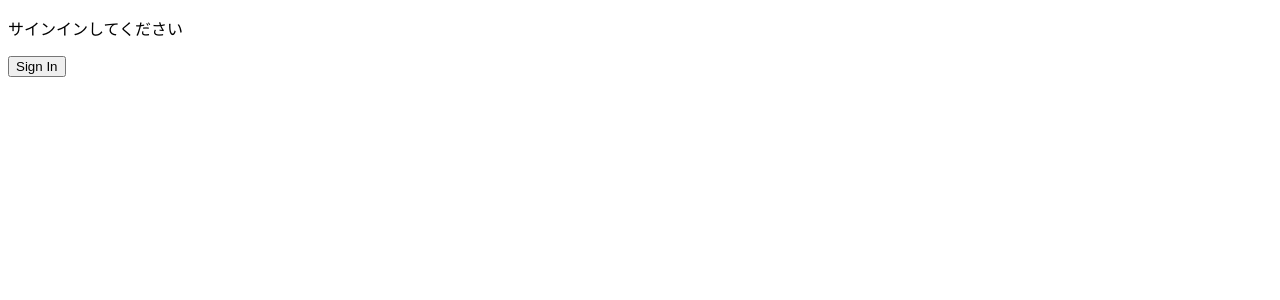
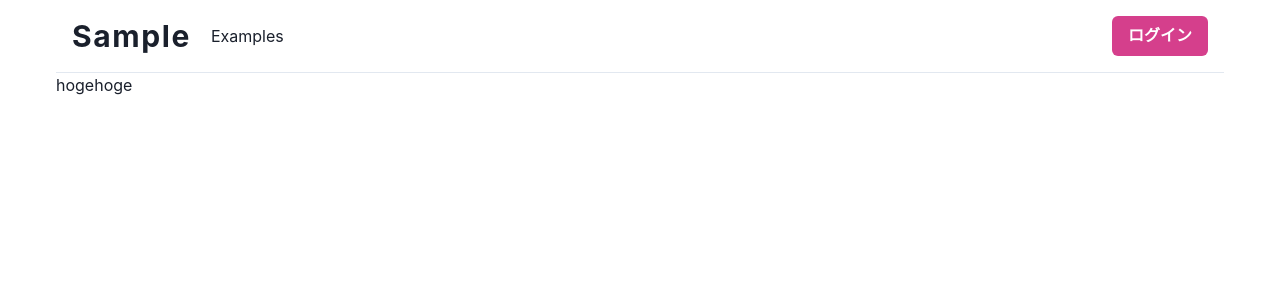
Before and after one commit to ikkist/nextjs_next-auth-prisma_chakra_template, a Next.js app: page / in a window 1280 px wide. Shown: the top 300 px of the page. Built offline with nearby package versions, Linux system fonts and the light colour scheme; no server answers.

Commit message:
apply chakraui

```diff
--- /dev/null
+++ b/components/Header.tsx
@@ -0,0 +1,63 @@
+import React from "react";
+import Login from "./Login";
+import { Box, Heading, Flex, Text } from "@chakra-ui/react";
+
+const MenuItems = ({ children }) => (
+  <Text mt={{ base: 4, md: 0 }} mr={6} display="block">
+    {children}
+  </Text>
+);
+
+type Props = {
+  title?: string;
+};
+
+export const Header = ({ title = "Sample" }: Props) => {
+  const [show, setShow] = React.useState(false);
+  const handleToggle = () => setShow(!show);
+
+  return (
+    <Flex
+      as="nav"
+      align="center"
+      justify="space-between"
+      wrap="wrap"
+      padding="1rem"
+      borderBottomWidth="1px" //todo:
+    >
+      <Flex
+        align="center"
+        mr={{ md: "5" }}
+        width={{ base: "100%", md: "auto" }}
+        justifyContent={{ base: "space-between", md: "flex-start" }}
+      >
+        <Heading as="h1" size="lg" letterSpacing={".1rem"}>
+          {title}
+        </Heading>
+
+        <Box display={{ sm: "block", md: "none" }} onClick={handleToggle}>
+          <svg fill="gray.500" width="12px" viewBox="0 0 20 20">
+            <title>Menu</title>
+            <path d="M0 3h20v2H0V3zm0 6h20v2H0V9zm0 6h20v2H0v-2z" />
+          </svg>
+        </Box>
+      </Flex>
+
+      <Box
+        display={{ base: show ? "block" : "none", md: "flex" }}
+        width={{ base: "100%", md: "auto" }}
+        alignItems="center"
+        flexGrow={1}
+      >
+        <MenuItems>Examples</MenuItems>
+      </Box>
+
+      <Box
+        display={{ base: show ? "block" : "none", md: "block" }}
+        mt={{ base: 4, md: 0 }}
+      >
+        <Login colorScheme="pink" />
+      </Box>
+    </Flex>
+  );
+};
--- /dev/null
+++ b/components/Layout.tsx
@@ -0,0 +1,21 @@
+import { ReactNode } from "react";
+import Head from "next/head";
+import { Container } from "@chakra-ui/react";
+import { Header } from "./Header";
+
+type Props = {
+  children?: ReactNode;
+  title?: string;
+};
+
+export const Layout = ({ children, title = "Manerite" }: Props) => (
+  <div>
+    <Head>
+      <title>{title}</title>
+    </Head>
+    <Container maxWidth="1200px">
+      <Header />
+      {children}
+    </Container>
+  </div>
+);
--- /dev/null
+++ b/components/Login.tsx
@@ -0,0 +1,24 @@
+import { signIn, signOut, useSession } from "next-auth/client";
+import { Button, ButtonProps } from "@chakra-ui/react";
+
+const Login = (props: ButtonProps) => {
+  const [session] = useSession();
+  if (!session) {
+    return (
+      <>
+        <Button {...props} onClick={() => signIn()}>
+          ログイン
+        </Button>
+      </>
+    );
+  } else {
+    return (
+      <>
+        <Button {...props} onClick={() => signOut()}>
+          ログアウト
+        </Button>
+      </>
+    );
+  }
+};
+export default Login;
--- a/package.json
+++ b/package.json
@@ -10,7 +10,11 @@
     "migrate": "prisma migrate dev --preview-feature"
   },
   "dependencies": {
+    "@chakra-ui/react": "^1.1.5",
+    "@emotion/react": "^11.1.4",
+    "@emotion/styled": "^11.0.0",
     "@prisma/client": "2.15.0",
+    "framer-motion": "^3.2.2-rc.1",
     "next": "10.0.5",
     "next-auth": "^3.2.0-canary.35",
     "react": "17.0.1",
--- a/pages/_app.tsx
+++ b/pages/_app.tsx
@@ -1,15 +1,19 @@
 import { AppProps } from "next/app";
 import { Provider } from "next-auth/client";
 import { QueryClient, QueryClientProvider } from "react-query";
+import { ChakraProvider } from "@chakra-ui/react";
 
 const queryClient = new QueryClient();
+
 function App({ Component, pageProps }: AppProps) {
   return (
-    <QueryClientProvider client={queryClient}>
-      <Provider session={pageProps.session}>
-        <Component {...pageProps} />
-      </Provider>
-    </QueryClientProvider>
+    <ChakraProvider>
+      <QueryClientProvider client={queryClient}>
+        <Provider session={pageProps.session}>
+          <Component {...pageProps} />
+        </Provider>
+      </QueryClientProvider>
+    </ChakraProvider>
   );
 }
 
--- /dev/null
+++ b/pages/_document.tsx
@@ -0,0 +1,26 @@
+import { ColorModeScript } from "@chakra-ui/react";
+import NextDocument, {
+  Html,
+  Head,
+  Main,
+  NextScript,
+  DocumentContext,
+} from "next/document";
+
+export default class Document extends NextDocument {
+  static getInialProps(ctx: DocumentContext) {
+    return NextDocument.getInitialProps(ctx);
+  }
+  render() {
+    return (
+      <Html>
+        <Head />
+        <body>
+          <ColorModeScript />
+          <Main />
+          <NextScript />
+        </body>
+      </Html>
+    );
+  }
+}
--- a/pages/index.tsx
+++ b/pages/index.tsx
@@ -1,30 +1,9 @@
-import { signIn, signOut, useSession } from "next-auth/client";
+import { Layout } from "../components/Layout";
 
-export default function Home() {
-  const [session, loading] = useSession();
+export default function IndexPage() {
   return (
-    <>
-      {loading && (
-        <>
-          <p>Loading...</p>
-        </>
-      )}
-      {!session && (
-        <>
-          <p>サインインしてください</p>
-          <button onClick={() => signIn()}>Sign In</button>
-        </>
-      )}
-      {session && (
-        <>
-          <p>サインイン完了</p>
-          <p>Name: {session.user.name}</p>
-          <p>Account: {session.user.account}</p>
-          <p>E-Mail: {session.user.email}</p>
-          <p>Token: {session.accessToken}</p>
-          <button onClick={() => signOut()}>Sign Out</button>
-        </>
-      )}
-    </>
+    <Layout title="manerite">
+      <p>hogehoge</p>
+    </Layout>
   );
 }
```
Also changed, not shown: 1 other file (tests, documents, lock files or other folders).
